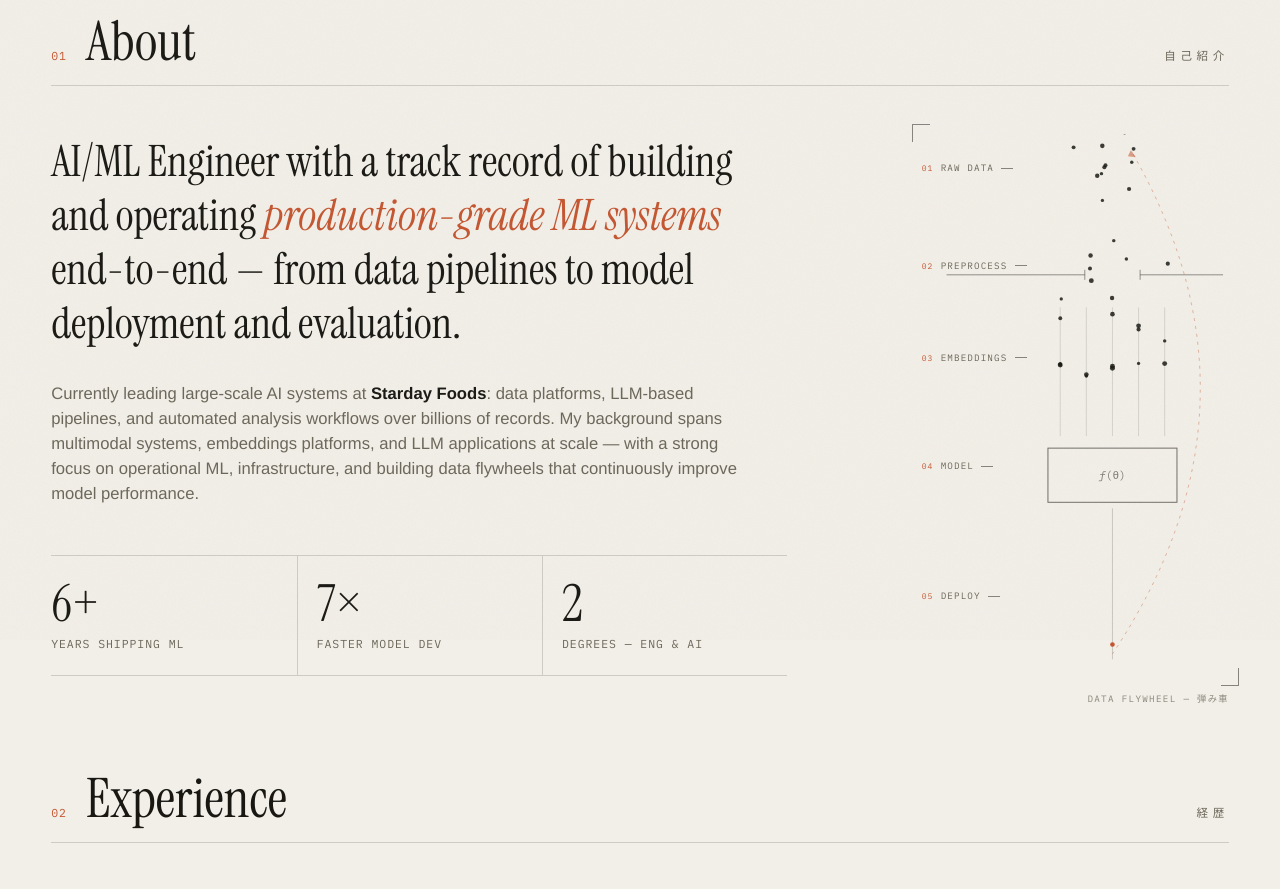
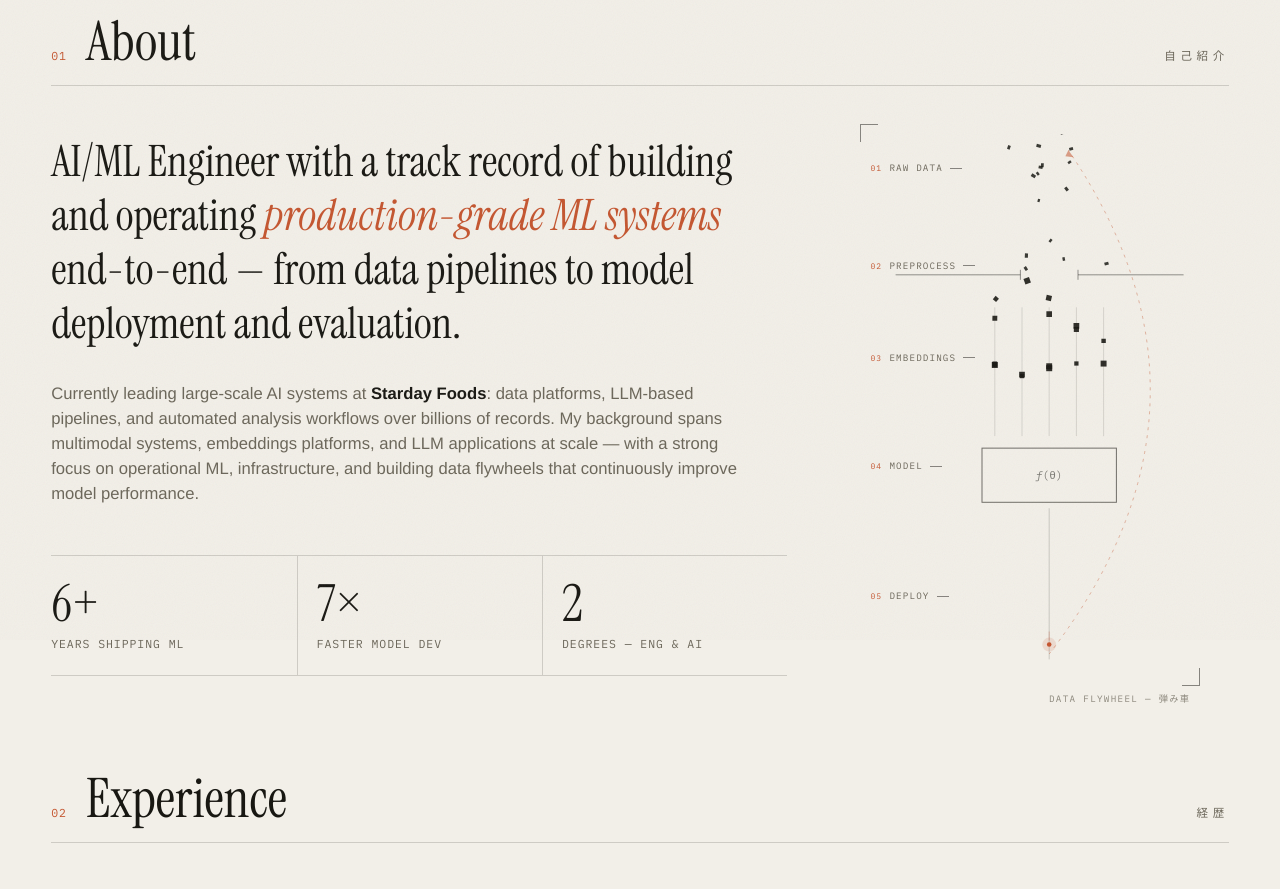
Before and after one commit to luizomatias/luiz-website, a website built with Vite: page index.html in a window 1280 px wide. Shown: the part 960-1849 px from the top of the page. Built offline with nearby package versions, Linux system fonts and the light colour scheme; animation ran at ten frames a second; a web font is replaced by a local one.

Commit message:
Pipeline: better placement, stage-shaped particles, feed-on-hover
- Wider column pulled in from the right edge, flow centreline shifted left
- Particles transform per stage: tumbling specks (raw) -> squares locking
  onto embedding columns -> spinning into the model -> glowing pulses out
- Cursor feeds the pipeline: moving over it sows new data into whichever
  stage it's over, nearby particles shy away, stage labels light up
- Custom cursor shows FEED DATA over the schematic

Co-Authored-By: Claude Fable 5 <noreply@anthropic.com>

```diff
--- a/index.html
+++ b/index.html
@@ -199,7 +199,7 @@
           </ul>
           </div>
 
-          <aside class="pipeline" aria-hidden="true">
+          <aside class="pipeline" aria-hidden="true" data-cursor="FEED DATA">
             <canvas class="pipeline-canvas"></canvas>
             <ul class="pipeline-labels mono">
               <li style="top: 5%"><sup>01</sup> RAW DATA</li>
--- a/src/pipeline.ts
+++ b/src/pipeline.ts
@@ -67,7 +67,7 @@ export function initPipeline(): void {
   let modelW = 0
 
   const layout = () => {
-    cx = w * 0.62
+    cx = w * 0.56
     gateY = h * 0.26
     gateHalf = w * 0.09
     embedTop = h * 0.32
@@ -138,10 +138,94 @@ export function initPipeline(): void {
     }
   }
 
+  // ---- pointer: the cursor feeds the pipeline ----
+  let px = -1000
+  let py = -1000
+  let pointerIn = false
+  let lastFeedX = 0
+  let lastFeedY = 0
+  let feedClock = 0
+
+  const feed = () => {
+    if (parts.length > 130) return
+    const jx = px + (Math.random() - 0.5) * 14
+    if (py < gateY - 12) {
+      // raw zone: drop noisy data right at the cursor
+      const p = {
+        phase: 'raw' as Phase,
+        x: jx,
+        y: py,
+        xt:
+          Math.random() > 0.16
+            ? cx + (Math.random() - 0.5) * gateHalf * 1.7
+            : cx + (Math.random() < 0.5 ? -1 : 1) * (gateHalf + 8 + Math.random() * w * 0.14),
+        col: 0,
+        seed: Math.random() * Math.PI * 2,
+        size: 1.6 + Math.random() * 0.9,
+        alpha: 0.85,
+        t: 0,
+      }
+      parts.push(p)
+    } else if (py < modelTop - 10) {
+      // embedding zone: data joins the nearest dimension
+      let best = 0
+      for (let c = 1; c < cols.length; c++) {
+        if (Math.abs(cols[c] - jx) < Math.abs(cols[best] - jx)) best = c
+      }
+      parts.push({
+        phase: 'embed',
+        x: jx,
+        y: Math.max(py, gateY + 6),
+        xt: jx,
+        col: best,
+        seed: Math.random() * Math.PI * 2,
+        size: 1.9,
+        alpha: 0.9,
+        t: 0,
+      })
+    } else if (py < modelBot + 10) {
+      // straight into the model
+      parts.push({
+        phase: 'model',
+        x: jx,
+        y: py,
+        xt: jx,
+        col: 0,
+        seed: Math.random() * Math.PI * 2,
+        size: 2,
+        alpha: 0.9,
+        t: 0,
+      })
+    }
+  }
+
+  const stageAt = (y: number): number =>
+    y < gateY ? 0 : y < embedTop ? 1 : y < modelTop ? 2 : y < modelBot ? 3 : 4
+
+  const labels = Array.from(
+    host.querySelectorAll<HTMLElement>('.pipeline-labels li'),
+  )
+
+  const highlight = (idx: number) => {
+    labels.forEach((l, i) => l.classList.toggle('is-active', i === idx))
+  }
+
   const step = (dt: number, now: number) => {
     // population control
     const rawCount = parts.filter((p) => p.phase === 'raw').length
     if (rawCount < 16 && Math.random() < dt * 14) spawnRaw()
+
+    // cursor feeding: sow while the pointer moves
+    feedClock += dt
+    if (pointerIn && feedClock > 0.07) {
+      const moved = Math.hypot(px - lastFeedX, py - lastFeedY)
+      if (moved > 5) {
+        feedClock = 0
+        lastFeedX = px
+        lastFeedY = py
+        feed()
+      }
+    }
 
     emitClock += dt
     if (emitClock > 0.48 && bank > 0) {
@@ -165,6 +249,20 @@ export function initPipeline(): void {
 
     for (let i = parts.length - 1; i >= 0; i--) {
       const p = parts[i]
+
+      // particles shy away from the cursor
+      if (pointerIn && (p.phase === 'raw' || p.phase === 'embed')) {
+        const dx = p.x - px
+        const dy = p.y - py
+        const d2 = dx * dx + dy * dy
+        if (d2 < 1600 && d2 > 0.01) {
+          const d = Math.sqrt(d2)
+          const f = ((40 - d) / 40) * 90 * dt
+          p.x += (dx / d) * f
+          p.y += (dy / d) * f * 0.35
+        }
+      }
+
       switch (p.phase) {
         case 'raw': {
           const near = Math.min(1, Math.max(0, 1 - (gateY - p.y) / (h * 0.2)))
@@ -312,15 +410,66 @@ export function initPipeline(): void {
     ctx.fill()
   }
 
-  const drawParticles = () => {
+  /** Each stage refines the data — and its shape:
+   *  raw/reject: irregular tumbling specks · embed: squares aligning to the
+   *  grid · model: squares spinning in · out/fly: clean glowing pulses. */
+  const drawParticles = (now: number) => {
     for (const p of parts) {
-      const isAccent = p.phase === 'reject' || p.phase === 'out' || p.phase === 'fly'
-      const alpha =
-        p.phase === 'fly' ? 0.9 : p.phase === 'out' ? 1 : Math.min(1, p.alpha)
-      ctx.fillStyle = css(isAccent ? accent : ink, alpha)
-      ctx.beginPath()
-      ctx.arc(p.x, p.y, p.size, 0, Math.PI * 2)
-      ctx.fill()
+      switch (p.phase) {
+        case 'raw':
+        case 'reject': {
+          ctx.fillStyle = css(p.phase === 'reject' ? accent : ink, Math.min(1, p.alpha))
+          ctx.save()
+          ctx.translate(p.x, p.y)
+          ctx.rotate(p.seed + now * 0.0016)
+          const s = p.size
+          ctx.fillRect(-s, -s * 0.7, s * 2, s * 1.4)
+          ctx.restore()
+          break
+        }
+        case 'embed': {
+          // rotation settles to 0 as the point locks onto its dimension
+          const off = Math.min(1, Math.abs(p.x - cols[p.col]) / 24)
+          ctx.fillStyle = css(ink, 0.9)
+          ctx.save()
+          ctx.translate(p.x, p.y)
+          ctx.rotate((p.seed + now * 0.0016) * off)
+          const s = p.size + 0.5
+          ctx.fillRect(-s, -s, s * 2, s * 2)
+          ctx.restore()
+          break
+        }
+        case 'model': {
+          ctx.fillStyle = css(ink, 0.9)
+          ctx.save()
+          ctx.translate(p.x, p.y)
+          ctx.rotate(now * 0.008 + p.seed)
+          const s = Math.max(0.5, p.size)
+          ctx.fillRect(-s, -s, s * 2, s * 2)
+          ctx.restore()
+          break
+        }
+        case 'out':
+        case 'fly': {
+          // halo + trail: refined signal
+          ctx.fillStyle = css(accent, 0.14)
+          ctx.beginPath()
+          ctx.arc(p.x, p.y, p.size * 3, 0, Math.PI * 2)
+          ctx.fill()
+          if (p.phase === 'out') {
+            ctx.strokeStyle = css(accent, 0.3)
+            ctx.beginPath()
+            ctx.moveTo(p.x, p.y - 13)
+            ctx.lineTo(p.x, p.y - 4)
+            ctx.stroke()
+          }
+          ctx.fillStyle = css(accent, 1)
+          ctx.beginPath()
+          ctx.arc(p.x, p.y, p.size, 0, Math.PI * 2)
+          ctx.fill()
+          break
+        }
+      }
     }
   }
 
@@ -337,7 +486,7 @@ export function initPipeline(): void {
     ctx.clearRect(0, 0, w, h)
     step(dt, now)
     drawStructure(now)
-    drawParticles()
+    drawParticles(now)
     if (running && !document.hidden) raf = requestAnimationFrame(frame)
   }
 
@@ -407,4 +556,20 @@ export function initPipeline(): void {
   ).observe(host)
 
   document.addEventListener('visibilitychange', start)
+
+  // pointer: feed the flywheel, light the stage label
+  host.addEventListener('pointermove', (e) => {
+    const r = canvas.getBoundingClientRect()
+    px = e.clientX - r.left
+    py = e.clientY - r.top
+    pointerIn = true
+    highlight(stageAt(py))
+  })
+
+  host.addEventListener('pointerleave', () => {
+    pointerIn = false
+    px = -1000
+    py = -1000
+    highlight(-1)
+  })
 }
--- a/src/style.css
+++ b/src/style.css
@@ -950,8 +950,8 @@ html[data-mode="anime"] .portrait-mode--anime {
 /* ---------- about ---------- */
 .about-body {
   display: grid;
-  grid-template-columns: minmax(0, 1fr) clamp(230px, 24vw, 340px);
-  gap: clamp(2.5rem, 6vw, 6rem);
+  grid-template-columns: minmax(0, 1fr) clamp(270px, 28vw, 410px);
+  gap: clamp(2rem, 5vw, 4.5rem);
   align-items: stretch;
 }
 
@@ -962,7 +962,8 @@ html[data-mode="anime"] .portrait-mode--anime {
 /* the data-flywheel schematic */
 .pipeline {
   position: relative;
-  min-height: 460px;
+  min-height: 500px;
+  margin-right: clamp(0rem, 3vw, 3rem);
 }
 
 .pipeline::before,
@@ -1012,6 +1013,16 @@ html[data-mode="anime"] .portrait-mode--anime {
   font-size: 0.58rem;
   letter-spacing: 0.12em;
   color: var(--ink-soft);
+  transition: color 0.3s, transform 0.3s var(--ease-out);
+}
+
+.pipeline-labels li.is-active {
+  color: var(--accent);
+  transform: translateX(3px);
+}
+
+.pipeline-labels li.is-active::after {
+  background: var(--accent);
 }
 
 .pipeline-labels li sup {
```
